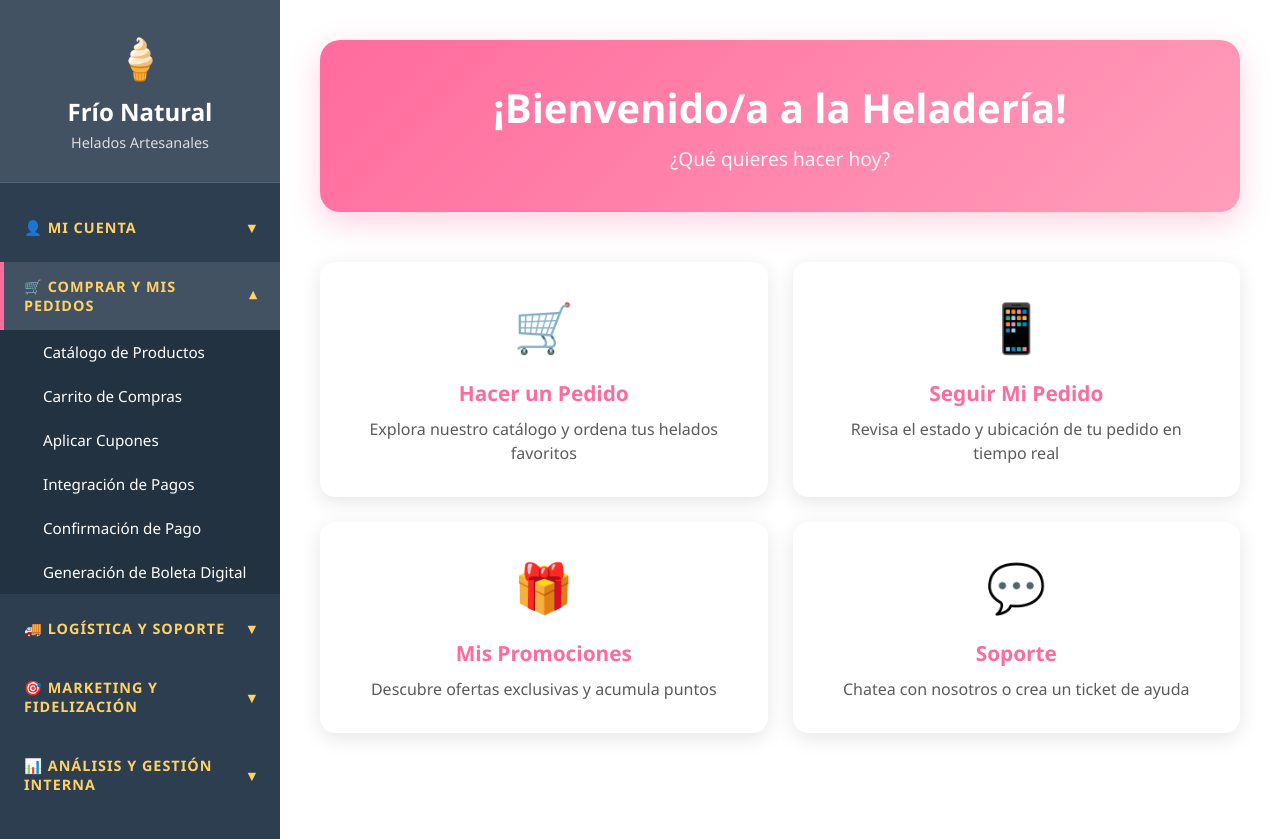
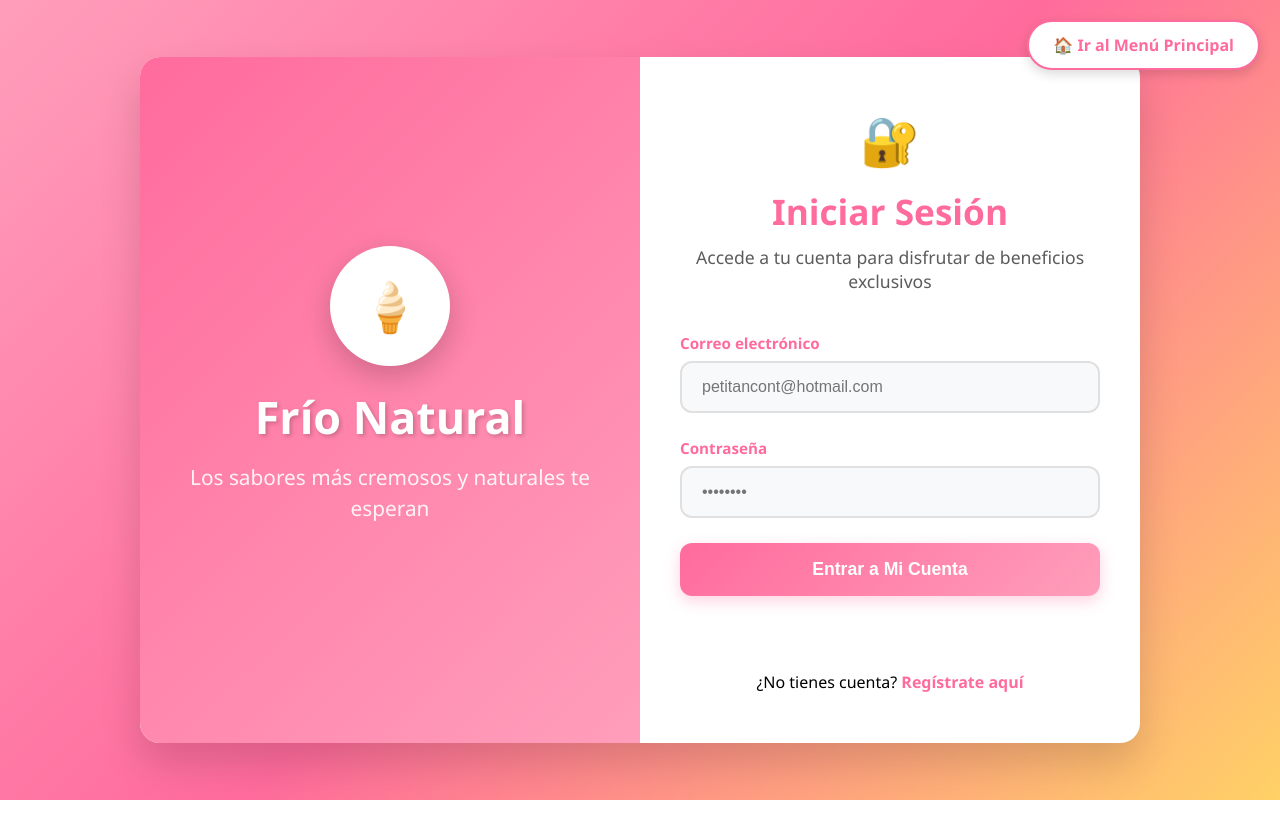
Before and after one commit to matiasbettancourtva/Registro-de-Cliente.html, a plain HTML site: page index.html in a window 1280 px wide. After the commit the page ends 800 px from the top, so only its background shows below. Drawn offline with Linux system fonts and the light colour scheme.

Commit message:
index.html

```diff
--- a/index.html
+++ b/index.html
@@ -3,17 +3,18 @@
 <head>
   <meta charset="UTF-8">
   <meta name="viewport" content="width=device-width, initial-scale=1.0">
-  <title>Dashboard - Frío Natural Heladería</title>
+  <title>Iniciar Sesión - Frío Natural Heladería</title>
   <style>
-    /* VARIABLES DE COLOR */
+    /* VARIABLES DE COLOR - Tema Heladería Mejorado */
     :root {
-      --color-primary: #ff6b9d;
-      --color-secondary: #ff9ebb;
-      --color-accent: #ffd166;
+      --color-primary: #ff6b9d; /* Rosa principal más vibrante */
+      --color-secondary: #ff9ebb; /* Rosa secundario */
+      --color-accent: #ffd166; /* Amarillo para acentos */
       --color-background: #ffffff;
-      --color-sidebar: #2c3e50;
       --color-text-dark: #333333;
       --color-text-light: #ffffff;
+      --color-success: #4CAF50;
+      --color-error: #f44336;
     }
 
     * {
@@ -23,361 +24,376 @@
     }
 
     body {
-      font-family: 'Poppins', 'Segoe UI', sans-serif;
-      background: linear-gradient(135deg, #f8f9fa 0%, #e9ecef 100%);
+      font-family: 'Poppins', 'Segoe UI', Tahoma, Geneva, Verdana, sans-serif;
+      background: linear-gradient(135deg, #ff9ebb 0%, #ff6b9d 50%, #ffd166 100%);
+      background-size: cover;
+      background-attachment: fixed;
+      display: flex;
+      justify-content: center;
+      align-items: center;
       min-height: 100vh;
+      padding: 20px;
     }
 
-    /* LAYOUT PRINCIPAL */
-    .dashboard-container {
-      display: flex;
-      min-height: 100vh;
+    /* BOTÓN DE INICIO RÁPIDO */
+    .quick-access {
+      position: fixed;
+      top: 20px;
+      right: 20px;
+      z-index: 1000;
     }
 
-    /* SIDEBAR */
-    .sidebar {
-      width: 280px;
-      background: var(--color-sidebar);
-      color: var(--color-text-light);
+    .btn-inicio {
+      background: var(--color-background);
+      color: var(--color-primary);
+      border: 2px solid var(--color-primary);
+      padding: 12px 24px;
+      border-radius: 25px;
+      font-weight: 600;
+      cursor: pointer;
       transition: all 0.3s ease;
-      box-shadow: 2px 0 10px rgba(0, 0, 0, 0.1);
+      box-shadow: 0 4px 12px rgba(0, 0, 0, 0.15);
+      text-decoration: none;
+      display: inline-block;
     }
 
-    .sidebar-header {
-      padding: 30px 20px;
-      background: rgba(255, 255, 255, 0.1);
+    .btn-inicio:hover {
+      background: var(--color-primary);
+      color: var(--color-background);
+      transform: translateY(-2px);
+      box-shadow: 0 6px 20px rgba(255, 107, 157, 0.4);
+    }
+
+    .container {
+      display: flex;
+      background: var(--color-background);
+      border-radius: 20px;
+      box-shadow: 0 20px 40px rgba(0, 0, 0, 0.15);
+      overflow: hidden;
+      width: 1000px;
+      max-width: 95%;
+      min-height: 600px;
+      position: relative;
+    }
+
+    /* SECCIÓN PROMOCIONAL MEJORADA */
+    .promo-section {
+      flex: 1;
+      background: linear-gradient(135deg, var(--color-primary) 0%, var(--color-secondary) 100%);
+      display: flex;
+      justify-content: center;
+      align-items: center;
+      flex-direction: column;
+      color: var(--color-text-light);
+      padding: 40px;
+      position: relative;
+      overflow: hidden;
+    }
+
+    .promo-section::before {
+      content: '';
+      position: absolute;
+      top: -50%;
+      left: -50%;
+      width: 200%;
+      height: 200%;
+      background: radial-gradient(circle, rgba(255,255,255,0.1) 1%, transparent 1%);
+      background-size: 50px 50px;
+      animation: float 20s linear infinite;
+    }
+
+    @keyframes float {
+      0% { transform: translate(0, 0) rotate(0deg); }
+      100% { transform: translate(-50px, -50px) rotate(360deg); }
+    }
+
+    .logo-container {
       text-align: center;
-      border-bottom: 1px solid rgba(255, 255, 255, 0.1);
+      margin-bottom: 30px;
+      z-index: 2;
     }
 
     .logo {
-      font-size: 2.5em;
+      width: 120px;
+      height: 120px;
+      background: var(--color-background);
+      border-radius: 50%;
+      display: flex;
+      align-items: center;
+      justify-content: center;
+      margin: 0 auto 20px;
+      box-shadow: 0 10px 30px rgba(0, 0, 0, 0.2);
+      font-size: 48px;
+    }
+
+    .promo-title {
+      font-size: 2.8em;
+      font-weight: 700;
+      margin-bottom: 15px;
+      text-shadow: 2px 2px 4px rgba(0, 0, 0, 0.2);
+    }
+
+    .promo-subtitle {
+      font-size: 1.3em;
+      font-weight: 300;
+      opacity: 0.9;
+      text-align: center;
+      line-height: 1.5;
+    }
+
+    /* SECCIÓN DEL FORMULARIO MEJORADA */
+    .form-section {
+      flex: 1;
+      padding: 50px 40px;
+      display: flex;
+      flex-direction: column;
+      justify-content: center;
+    }
+
+    .form-header {
+      text-align: center;
+      margin-bottom: 40px;
+    }
+
+    .form-icon {
+      font-size: 3em;
+      margin-bottom: 15px;
+    }
+
+    .form-title {
+      color: var(--color-primary);
+      font-size: 2.2em;
+      font-weight: 600;
       margin-bottom: 10px;
     }
 
-    .brand-name {
-      font-size: 1.5em;
-      font-weight: 700;
-      color: var(--color-text-light);
+    .form-subtitle {
+      color: var(--color-text-dark);
+      font-size: 1.1em;
+      opacity: 0.8;
     }
 
-    .brand-subtitle {
-      font-size: 0.9em;
-      opacity: 0.8;
-      margin-top: 5px;
+    /* FORM ELEMENTS */
+    .form-group {
+      margin-bottom: 25px;
+      text-align: left;
     }
 
-    /* MENÚ DE NAVEGACIÓN */
-    .nav-menu {
-      padding: 20px 0;
-    }
-
-    .nav-category {
-      margin-bottom: 10px;
-    }
-
-    .category-header {
-      padding: 15px 20px;
+    label {
+      display: block;
       font-weight: 600;
-      font-size: 0.9em;
-      color: var(--color-accent);
-      text-transform: uppercase;
-      letter-spacing: 1px;
-      border-left: 4px solid transparent;
-      cursor: pointer;
-      transition: all 0.3s ease;
-      display: flex;
-      justify-content: space-between;
-      align-items: center;
-    }
-
-    .category-header:hover {
-      background: rgba(255, 255, 255, 0.05);
-      border-left-color: var(--color-accent);
-    }
-
-    .category-header.active {
-      background: rgba(255, 255, 255, 0.1);
-      border-left-color: var(--color-primary);
-    }
-
-    .category-icon {
-      transition: transform 0.3s ease;
-    }
-
-    .category-header.active .category-icon {
-      transform: rotate(180deg);
-    }
-
-    .nav-items {
-      max-height: 0;
-      overflow: hidden;
-      transition: max-height 0.3s ease;
-      background: rgba(0, 0, 0, 0.2);
-    }
-
-    .nav-items.expanded {
-      max-height: 500px;
-    }
-
-    .nav-item {
-      padding: 12px 20px 12px 40px;
-      color: var(--color-text-light);
-      text-decoration: none;
-      display: block;
-      transition: all 0.3s ease;
-      border-left: 3px solid transparent;
+      color: var(--color-primary);
+      margin-bottom: 8px;
       font-size: 0.95em;
     }
 
-    .nav-item:hover {
-      background: rgba(255, 255, 255, 0.1);
-      border-left-color: var(--color-secondary);
-      padding-left: 45px;
+    .input-wrapper {
+      position: relative;
     }
 
-    .nav-item.active {
-      background: rgba(255, 107, 157, 0.2);
-      border-left-color: var(--color-primary);
-      color: var(--color-primary);
+    input[type="email"], input[type="password"] {
+      width: 100%;
+      padding: 15px 20px;
+      border: 2px solid #e0e0e0;
+      border-radius: 12px;
+      font-size: 16px;
+      transition: all 0.3s ease;
+      background: #f8f9fa;
     }
 
-    /* CONTENIDO PRINCIPAL */
-    .main-content {
-      flex: 1;
-      padding: 40px;
+    input[type="email"]:focus, input[type="password"]:focus {
+      outline: none;
+      border-color: var(--color-primary);
       background: var(--color-background);
+      box-shadow: 0 0 0 3px rgba(255, 107, 157, 0.1);
     }
 
-    .welcome-section {
-      text-align: center;
-      margin-bottom: 50px;
-      padding: 40px;
+    /* BOTÓN MEJORADO */
+    .btn-primary {
       background: linear-gradient(135deg, var(--color-primary) 0%, var(--color-secondary) 100%);
-      border-radius: 20px;
+      border: none;
       color: var(--color-text-light);
-      box-shadow: 0 10px 30px rgba(255, 107, 157, 0.3);
+      padding: 16px;
+      border-radius: 12px;
+      width: 100%;
+      font-size: 1.1em;
+      font-weight: 600;
+      cursor: pointer;
+      transition: all 0.3s ease;
+      box-shadow: 0 5px 15px rgba(255, 107, 157, 0.3);
     }
 
-    .welcome-title {
-      font-size: 2.5em;
-      font-weight: 700;
-      margin-bottom: 10px;
+    .btn-primary:hover {
+      transform: translateY(-2px);
+      box-shadow: 0 8px 25px rgba(255, 107, 157, 0.4);
     }
 
-    .welcome-subtitle {
-      font-size: 1.2em;
-      opacity: 0.9;
+    .btn-primary:active {
+      transform: translateY(0);
     }
 
-    /* TARJETAS DE ACCIÓN RÁPIDA */
-    .quick-actions {
-      display: grid;
-      grid-template-columns: repeat(auto-fit, minmax(300px, 1fr));
-      gap: 25px;
-      margin-top: 40px;
+    /* ENLACE DE REGISTRO */
+    .register-link {
+      text-align: center;
+      margin-top: 25px;
     }
 
-    .action-card {
-      background: var(--color-background);
-      padding: 30px;
-      border-radius: 15px;
-      box-shadow: 0 5px 20px rgba(0, 0, 0, 0.1);
+    .register-link a {
+      color: var(--color-primary);
+      text-decoration: none;
+      font-weight: 600;
+      transition: color 0.3s ease;
+    }
+
+    .register-link a:hover {
+      color: var(--color-secondary);
+      text-decoration: underline;
+    }
+
+    /* MENSAJES DE ESTADO MEJORADOS */
+    .message {
+      margin-top: 20px;
+      padding: 15px;
+      border-radius: 10px;
+      font-weight: 600;
       text-align: center;
       transition: all 0.3s ease;
-      border: 2px solid transparent;
     }
 
-    .action-card:hover {
-      transform: translateY(-5px);
-      box-shadow: 0 10px 30px rgba(0, 0, 0, 0.15);
-      border-color: var(--color-primary);
+    .success {
+      background-color: rgba(76, 175, 80, 0.1);
+      color: var(--color-success);
+      border: 1px solid rgba(76, 175, 80, 0.3);
     }
 
-    .action-icon {
-      font-size: 3em;
-      margin-bottom: 20px;
-    }
-
-    .action-title {
-      font-size: 1.3em;
-      font-weight: 600;
-      color: var(--color-primary);
-      margin-bottom: 10px;
-    }
-
-    .action-description {
-      color: var(--color-text-dark);
-      opacity: 0.8;
-      line-height: 1.5;
+    .error {
+      background-color: rgba(244, 67, 54, 0.1);
+      color: var(--color-error);
+      border: 1px solid rgba(244, 67, 54, 0.3);
     }
 
     /* RESPONSIVE */
     @media (max-width: 768px) {
-      .dashboard-container {
-        flex-direction: column;
+      .quick-access {
+        position: relative;
+        top: auto;
+        right: auto;
+        text-align: center;
+        margin-bottom: 20px;
       }
 
-      .sidebar {
-        width: 100%;
-        height: auto;
+      .container {
+        flex-direction: column;
+        min-height: auto;
       }
 
-      .main-content {
-        padding: 20px;
+      .promo-section {
+        padding: 30px 20px;
       }
 
-      .welcome-title {
-        font-size: 2em;
+      .form-section {
+        padding: 40px 30px;
       }
 
-      .quick-actions {
-        grid-template-columns: 1fr;
+      .promo-title {
+        font-size: 2.2em;
+      }
+
+      .form-title {
+        fontSize: 1.8em;
       }
     }
   </style>
 </head>
 <body>
-  <div class="dashboard-container">
-    <!-- SIDEBAR CON MENÚ -->
-    <nav class="sidebar">
-      <div class="sidebar-header">
+  <!-- BOTÓN DE ACCESO RÁPIDO AL MENÚ -->
+  <div class="quick-access">
+    <a href="dashboard.html" class="btn-inicio">🏠 Ir al Menú Principal</a>
+  </div>
+
+  <div class="container">
+    <!-- SECCIÓN PROMOCIONAL -->
+    <div class="promo-section">
+      <div class="logo-container">
         <div class="logo">🍦</div>
-        <div class="brand-name">Frío Natural</div>
-        <div class="brand-subtitle">Helados Artesanales</div>
+        <h1 class="promo-title">Frío Natural</h1>
+        <p class="promo-subtitle">Los sabores más cremosos y naturales te esperan</p>
+      </div>
+    </div>
+
+    <!-- SECCIÓN DEL FORMULARIO -->
+    <div class="form-section">
+      <div class="form-header">
+        <div class="form-icon">🔐</div>
+        <h2 class="form-title">Iniciar Sesión</h2>
+        <p class="form-subtitle">Accede a tu cuenta para disfrutar de beneficios exclusivos</p>
       </div>
 
-      <div class="nav-menu">
-        <!-- Mi Cuenta -->
-        <div class="nav-category">
-          <div class="category-header" onclick="toggleCategory('mi-cuenta')">
-            <span>👤 Mi Cuenta</span>
-            <span class="category-icon">▼</span>
-          </div>
-          <div class="nav-items" id="mi-cuenta">
-            <a href="inisio de sesion (1).html" class="nav-item">Inicio de Sesión</a>
-            <a href="Registro de Cliente.html" class="nav-item">Registro de Cliente</a>
-            <a href="Perfil de Usuario.html" class="nav-item">Edición de Perfil</a>
+      <form id="loginForm">
+        <div class="form-group">
+          <label for="email">Correo electrónico</label>
+          <div class="input-wrapper">
+            <input type="email" id="email" placeholder="petitancont@hotmail.com" required>
           </div>
         </div>
 
-        <!-- Comprar y Mis Pedidos -->
-        <div class="nav-category">
-          <div class="category-header" onclick="toggleCategory('compras')">
-            <span>🛒 Comprar y Mis Pedidos</span>
-            <span class="category-icon">▼</span>
-          </div>
-          <div class="nav-items" id="compras">
-            <a href="Visualizar Catálogo.html" class="nav-item">Catálogo de Productos</a>
-            <a href="Carrito de Compras.html" class="nav-item">Carrito de Compras</a>
-            <a href="Aplicar Cupones y Promociones.html" class="nav-item">Aplicar Cupones</a>
-            <a href="Integración de Pagos.html" class="nav-item">Integración de Pagos</a>
-            <a href="Confirmación de Pago.html" class="nav-item">Confirmación de Pago</a>
-            <a href="Boleta Digital.html" class="nav-item">Generación de Boleta Digital</a>
+        <div class="form-group">
+          <label for="password">Contraseña</label>
+          <div class="input-wrapper">
+            <input type="password" id="password" placeholder="••••••••" required>
           </div>
         </div>
 
-        <!-- Logística y Soporte -->
-        <div class="nav-category">
-          <div class="category-header" onclick="toggleCategory('logistica')">
-            <span>🚚 Logística y Soporte</span>
-            <span class="category-icon">▼</span>
-          </div>
-          <div class="nav-items" id="logistica">
-            <a href="Seguimiento en Tiempo Real.html" class="nav-item">Seguimiento en Tiempo Real</a>
-            <a href="Notificaciones de Pedido.html" class="nav-item">Notificaciones de Pedido</a>
-            <a href="Chat de Soporte.html" class="nav-item">Chat en Línea con Soporte</a>
-            <a href="Ticket de Reclamos.html" class="nav-item">Gestión de Tickets de Reclamos</a>
-            <a href="Encuesta de Satisfacción.html" class="nav-item">Encuesta de Satisfacción</a>
-          </div>
-        </div>
+        <button type="submit" class="btn-primary">Entrar a Mi Cuenta</button>
+      </form>
 
-        <!-- Marketing y Fidelización -->
-        <div class="nav-category">
-          <div class="category-header" onclick="toggleCategory('marketing')">
-            <span>🎯 Marketing y Fidelización</span>
-            <span class="category-icon">▼</span>
-          </div>
-          <div class="nav-items" id="marketing">
-            <a href="Sistema de Puntos.html" class="nav-item">Sistema de Puntos</a>
-            <a href="Promociones Personalizadas.html" class="nav-item">Promociones Personalizadas</a>
-            <a href="Envío de Ofertas.html" class="nav-item">Envío de Ofertas Masivas</a>
-            <a href="Opiniones de Clientes.html" class="nav-item">Opiniones de Clientes</a>
-          </div>
-        </div>
+      <div class="message" id="message"></div>
 
-        <!-- Análisis y Gestión Interna -->
-        <div class="nav-category">
-          <div class="category-header" onclick="toggleCategory('analisis')">
-            <span>📊 Análisis y Gestión Interna</span>
-            <span class="category-icon">▼</span>
-          </div>
-          <div class="nav-items" id="analisis">
-            <a href="Panel de Métricas.html" class="nav-item">Panel de Métricas</a>
-            <a href="Reporte de Ventas.html" class="nav-item">Reporte de Ventas</a>
-          </div>
-        </div>
+      <div class="register-link">
+        ¿No tienes cuenta? <a href="Registro de Cliente.html">Regístrate aquí</a>
       </div>
-    </nav>
-
-    <!-- CONTENIDO PRINCIPAL -->
-    <main class="main-content">
-      <div class="welcome-section">
-        <h1 class="welcome-title">¡Bienvenido/a a la Heladería!</h1>
-        <p class="welcome-subtitle">¿Qué quieres hacer hoy?</p>
-      </div>
-
-      <div class="quick-actions">
-        <div class="action-card">
-          <div class="action-icon">🛒</div>
-          <h3 class="action-title">Hacer un Pedido</h3>
-          <p class="action-description">Explora nuestro catálogo y ordena tus helados favoritos</p>
-        </div>
-
-        <div class="action-card">
-          <div class="action-icon">📱</div>
-          <h3 class="action-title">Seguir Mi Pedido</h3>
-          <p class="action-description">Revisa el estado y ubicación de tu pedido en tiempo real</p>
-        </div>
-
-        <div class="action-card">
-          <div class="action-icon">🎁</div>
-          <h3 class="action-title">Mis Promociones</h3>
-          <p class="action-description">Descubre ofertas exclusivas y acumula puntos</p>
-        </div>
-
-        <div class="action-card">
-          <div class="action-icon">💬</div>
-          <h3 class="action-title">Soporte</h3>
-          <p class="action-description">Chatea con nosotros o crea un ticket de ayuda</p>
-        </div>
-      </div>
-    </main>
+    </div>
   </div>
 
   <script>
-    function toggleCategory(categoryId) {
-      const category = document.getElementById(categoryId);
-      const header = category.previousElementSibling;
+    const form = document.getElementById('loginForm');
+    const message = document.getElementById('message');
 
-      // Toggle la clase expanded
-      category.classList.toggle('expanded');
-      header.classList.toggle('active');
-    }
+    form.addEventListener('submit', (e) => {
+      e.preventDefault();
 
-    // Abrir automáticamente algunas categorías al cargar
-    document.addEventListener('DOMContentLoaded', function() {
-      // Abrir "Comprar y Mis Pedidos" por defecto
-      toggleCategory('compras');
+      const email = document.getElementById('email').value;
+      const password = document.getElementById('password').value;
+
+      // Simulación de credenciales correctas
+      if (email === "petitancont@hotmail.com" && password === "123456") {
+        message.textContent = "¡Bienvenido de vuelta! Redirigiendo... 🎉";
+        message.className = "message success";
+
+        // Simular redirección después de 2 segundos
+        setTimeout(() => {
+          window.location.href = "dashboard.html";
+        }, 2000);
+      } else {
+        message.textContent = "Credenciales incorrectas. Por favor, verifica tus datos. ❌";
+        message.className = "message error";
+      }
+
+      // Limpiar mensaje después de 5 segundos
+      setTimeout(() => {
+        message.textContent = "";
+        message.className = "message";
+      }, 5000);
     });
 
-    // Agregar interacción a las tarjetas de acción rápida
-    document.querySelectorAll('.action-card').forEach(card => {
-      card.addEventListener('click', function() {
-        const title = this.querySelector('.action-title').textContent;
-        alert(`Redirigiendo a: ${title}`);
-        // Aquí puedes agregar la redirección real
-      });
+    // También permitir acceso con cualquier credencial después de 3 intentos
+    let attempts = 0;
+    form.addEventListener('submit', (e) => {
+      attempts++;
+      if (attempts >= 3) {
+        const quickAccess = document.querySelector('.quick-access');
+        quickAccess.innerHTML += '<p style="color: white; background: var(--color-primary); padding: 10px; border-radius: 10px; margin-top: 10px; font-size: 12px;">💡 Tip: Usa el botón "Ir al Menú Principal" para acceso directo</p>';
+      }
     });
   </script>
 </body>
```
